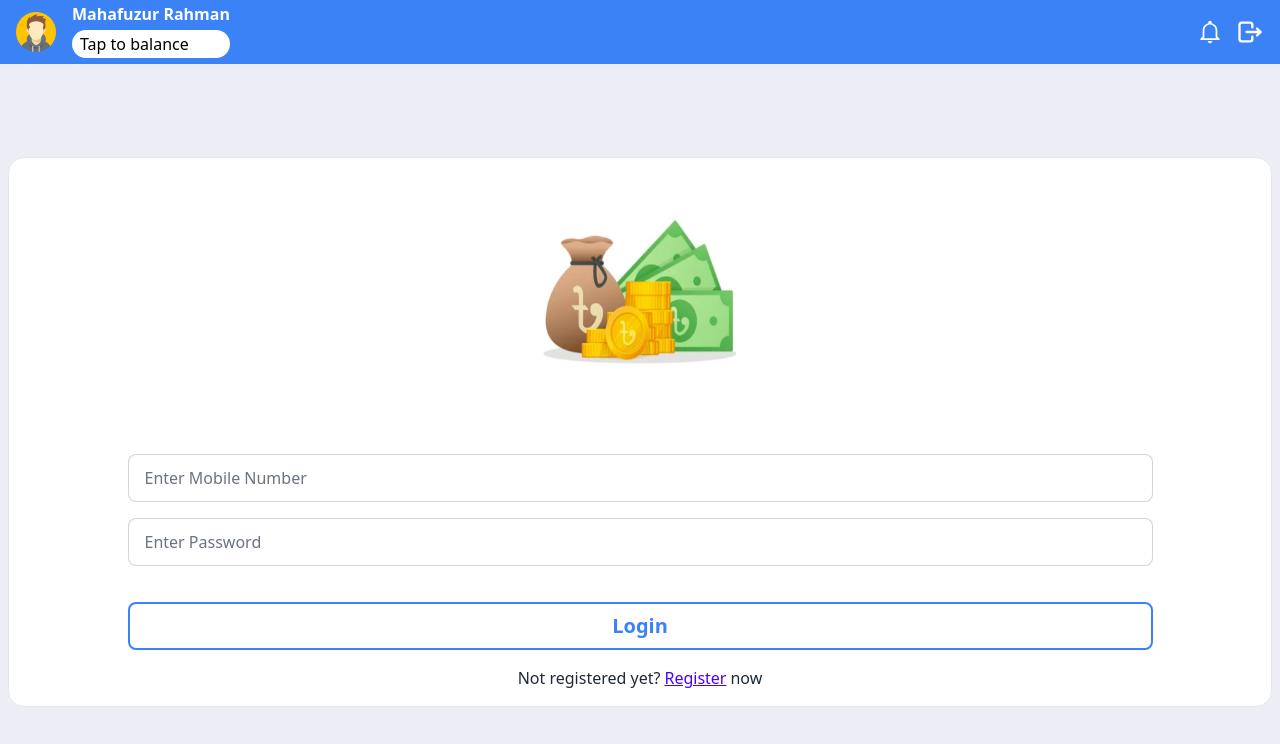
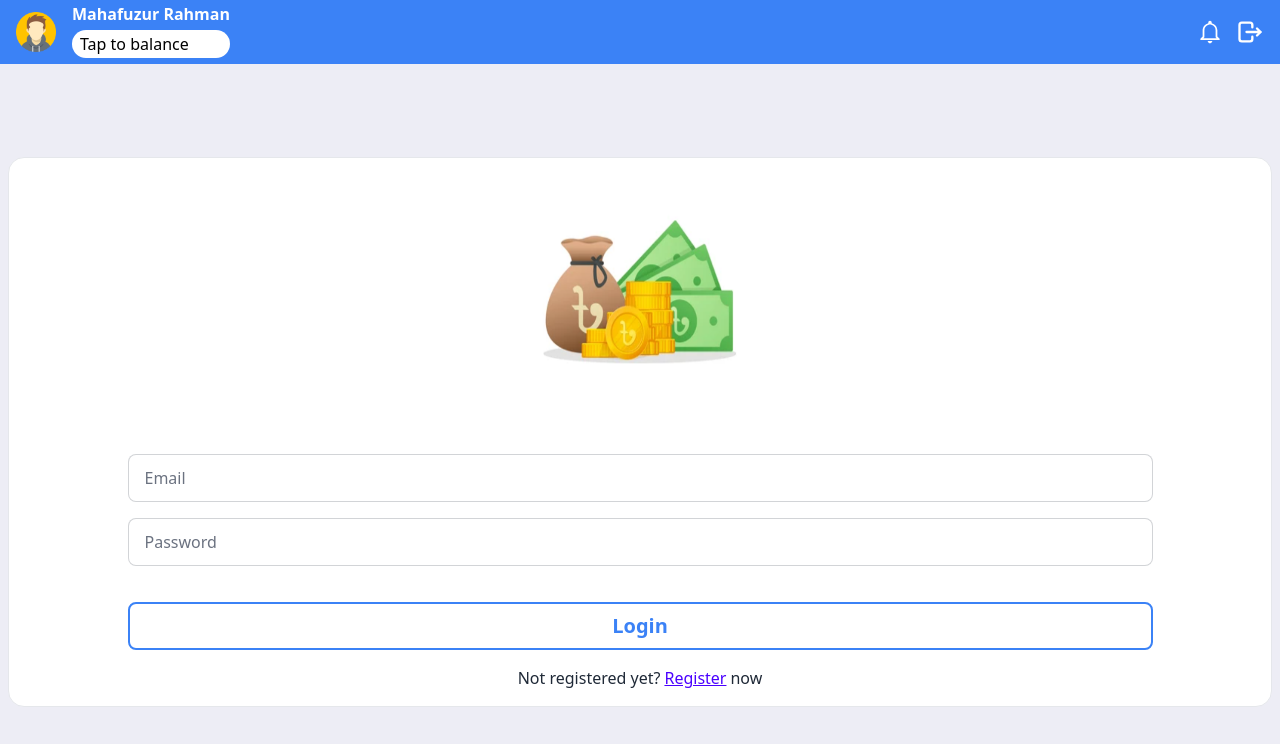
Before and after one commit to Md-Firoz-Mahmud-Nur/0414-Ads-Home, a React (Vite) app: page /login in a window 1280 px wide. Shown: the top 744 px of the page. Built offline with nearby package versions, Linux system fonts and the light colour scheme; no server answers.

Commit message:
First Sign In : Successful

```diff
--- a/src/Pages/Login/Login.jsx
+++ b/src/Pages/Login/Login.jsx
@@ -1,20 +1,37 @@
 import { Link } from "react-router-dom";
 import Logo from "../../assets/logo.png";
+import { useContext } from "react";
+import { AuthContext } from "../../AuthProvider";
 
 const Login = () => {
+  const { login } = useContext(AuthContext);
+
+  const HandleLogin = (e) => {
+    e.preventDefault();
+    const email = e.target.email.value;
+    const password = e.target.password.value;
+    console.log(email, password);
+    login(email, password).then((result) => {
+      console.log(result);
+    });
+  };
+
   return (
     <div className="flex min-h-[calc(100vh-64px)] items-center justify-center bg-[#EDEDF5] px-2">
       <div className="container mx-auto my-4 flex max-h-min flex-col items-center rounded-2xl border bg-white p-4">
         <img className="size-60" src={Logo} alt="" />
-        <form className="mt-10 flex w-10/12 flex-col gap-4">
+        <form
+          onSubmit={HandleLogin}
+          className="mt-10 flex w-10/12 flex-col gap-4"
+        >
           <div className="form-control col-span-2 w-full md:col-span-1">
             <label className="input-group">
               <input
-                type="number"
+                type="email"
                 min={0}
                 className="input input-bordered w-full placeholder:text-gray-500"
-                name="fullName"
-                placeholder="Enter Mobile Number"
+                name="email"
+                placeholder="Email"
                 required
               />
             </label>
@@ -25,8 +42,8 @@ const Login = () => {
                 type="password"
                 min={0}
                 className="input input-bordered w-full placeholder:text-gray-500"
-                name="fullName"
-                placeholder="Enter Password"
+                name="password"
+                placeholder="Password"
                 required
               />
             </label>
```
